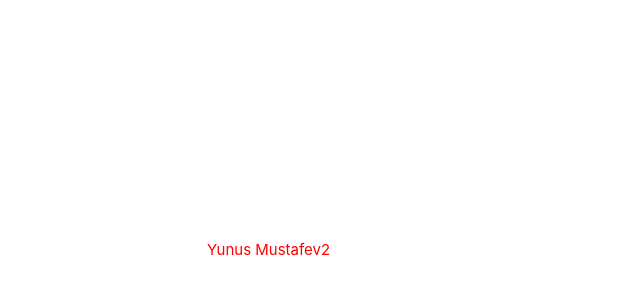
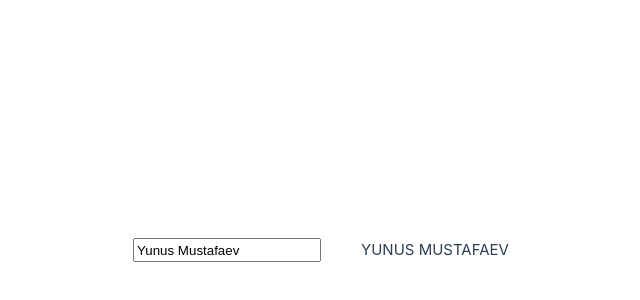
Before and after one commit to Nebyla/Vue_ABC, a Vue app: page / in a window 1280 px wide. Shown: the part 150-450 px from the top of the page, without its empty margins (319-959 px from the left). Built offline with nearby package versions, Linux system fonts and the light colour scheme.

Commit message:
43 упражнение

```diff
--- a/src/App.vue
+++ b/src/App.vue
@@ -2,20 +2,15 @@
 	export default {
 		data() {
       return {
-        obj: {
-          isValid: true,
-		      isDisabled: true,
-		},
+        message: 'Yunus Mustafaev',
 	}
 }
-
-
 	}
 
 </script>
 <template >
- <p style="{font-weight: bold;}">Yunus Mustafev</p>
- <p>2</p>
+<input v-model="message">
+	<ul>{{ message }}</ul>
 </template>
 
 <style scoped>
@@ -30,7 +25,10 @@ header {
 }
 
 @media (min-width: 1024px) {
-
+ul
+{
+  text-transform:uppercase;
+}
   p {
     color: red;
     border: '1px solid green'
```
